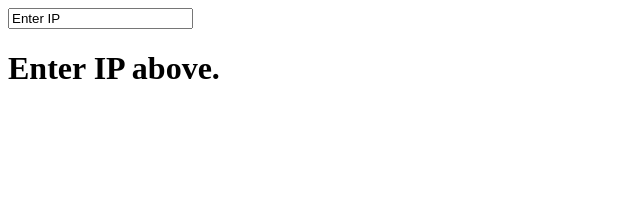
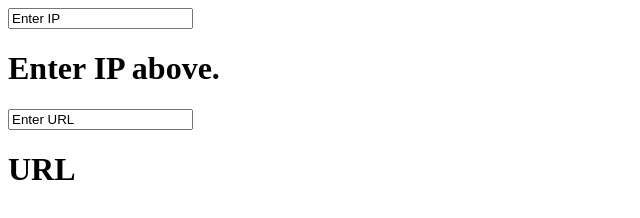
Before and after one commit to TychoWerner/avolitesweb, a plain HTML site: page index.html in a window 1280 px wide. Shown: the whole page, without its empty margins (0-640 px from the left). Drawn offline with Linux system fonts and the light colour scheme.

Commit message:
Added HTTP function
+ First version of HTTP request feature

```diff
--- a/index.html
+++ b/index.html
@@ -11,7 +11,23 @@
 function myFunction(val) {
   var ip = val;
   document.getElementById("displaytext").innerHTML = ip;
+}</script>
+
+
+<input type="text" name="url" value="Enter URL" onchange="httpRequest(this.value)">
+  <h1 id="urltext">URL</h1>
+  <script>
+    function httpRequest(url) {
+      var url = url;
+      document.getElementById("urltext").innerHTML = url;
+      const Http = new XMLHttpRequest();
+      Http.open("GET", url);
+      Http.send();
+      Http.onreadystatechange=(e)=>{
+      console.log(Http.responseText)
 }
-</script>
+    }
+  </script>
+
 </body>
 </html>
```
